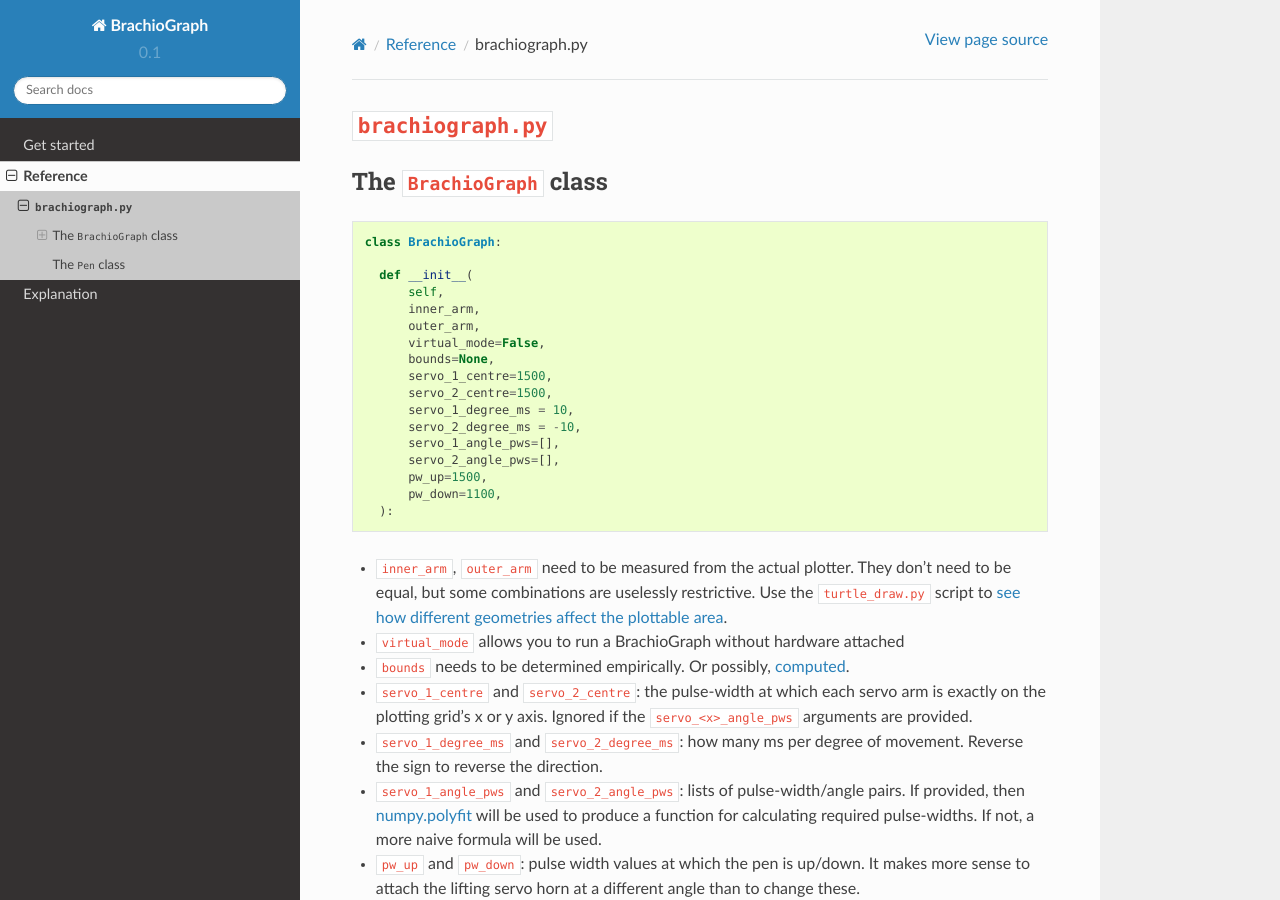
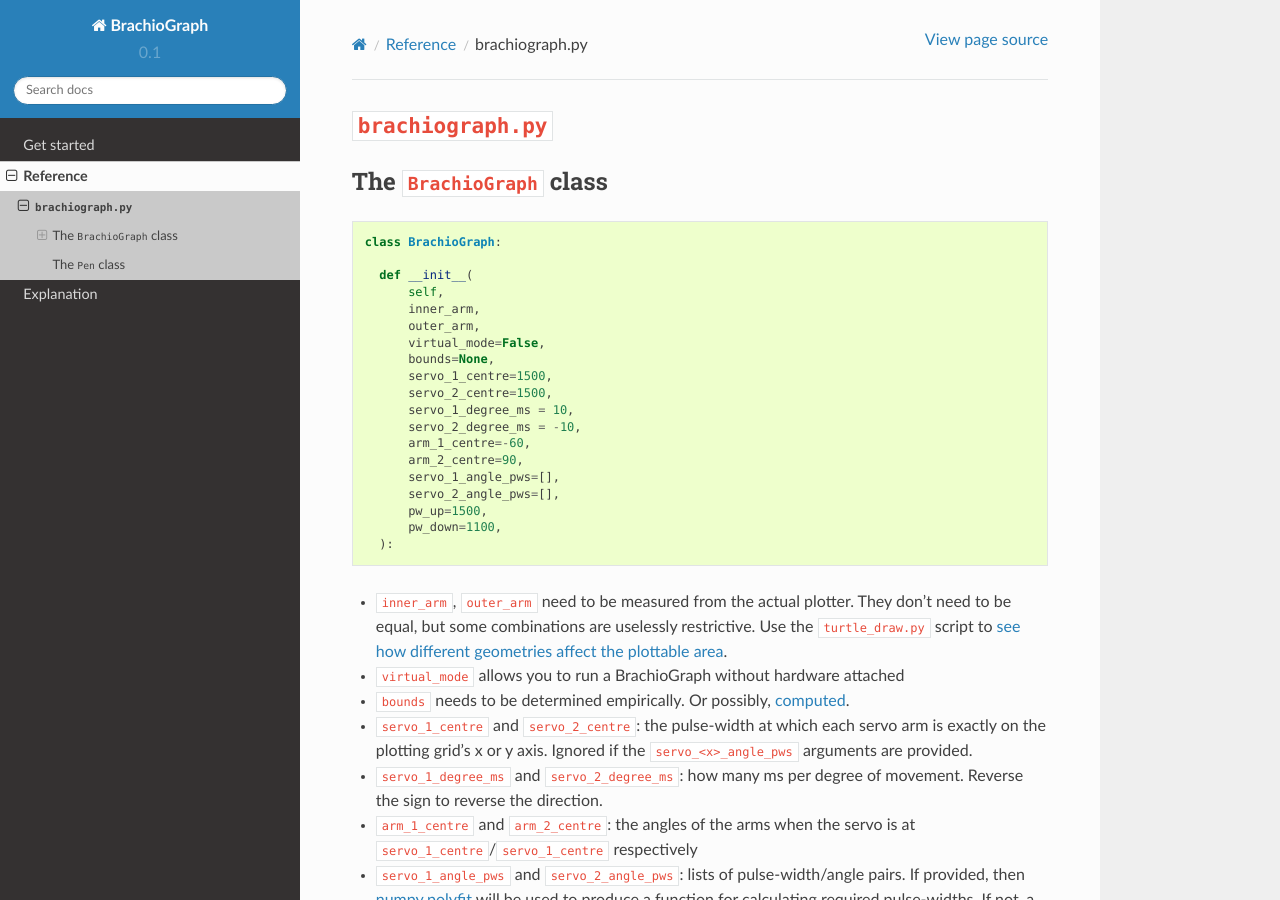
Before and after one commit to evildmp/BrachioGraph, a Sphinx documentation site: the page built from docs/reference/brachiograph.rst, in a window 1280 px wide and 900 px high. Built offline with Sphinx 7.4.7 and the Read the Docs theme 2.0.0, drawn with Linux system fonts in a browser that asks for light colours; pages that are not in the unit, such as notebooks, are missing from menus.

```diff
--- a/docs/reference/brachiograph.rst
+++ b/docs/reference/brachiograph.rst
@@ -18,6 +18,8 @@ The ``BrachioGraph`` class
           servo_2_centre=1500,
           servo_1_degree_ms = 10,
           servo_2_degree_ms = -10,
+          arm_1_centre=-60,
+          arm_2_centre=90,
           servo_1_angle_pws=[],
           servo_2_angle_pws=[],
           pw_up=1500,
@@ -35,6 +37,8 @@ The ``BrachioGraph`` class
   or y axis. Ignored if the ``servo_<x>_angle_pws`` arguments are provided.
 * ``servo_1_degree_ms`` and ``servo_2_degree_ms``: how many ms per degree of movement. Reverse the sign to reverse the
   direction.
+* ``arm_1_centre`` and ``arm_2_centre``: the angles of the arms when the servo is at
+  ``servo_1_centre``/``servo_1_centre`` respectively
 * ``servo_1_angle_pws`` and ``servo_2_angle_pws``: lists of pulse-width/angle pairs. If provided, then
   :ref:`numpy.polyfit <polyfit>` will be used to produce a function for calculating required pulse-widths. If not, a
   more naive formula will be used.
```
Also changed, not shown: changelog.txt (added, +11 -0 lines).
